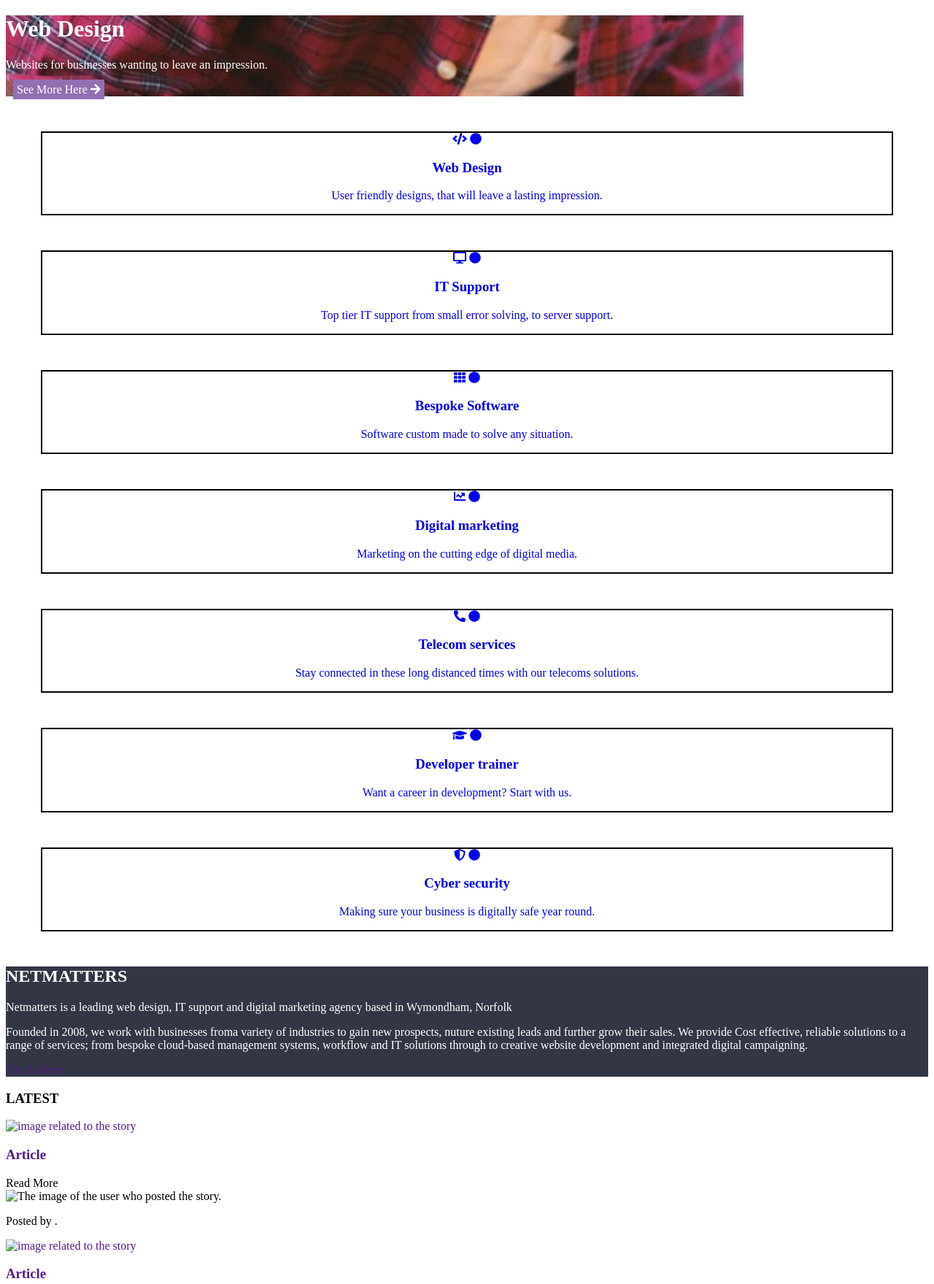
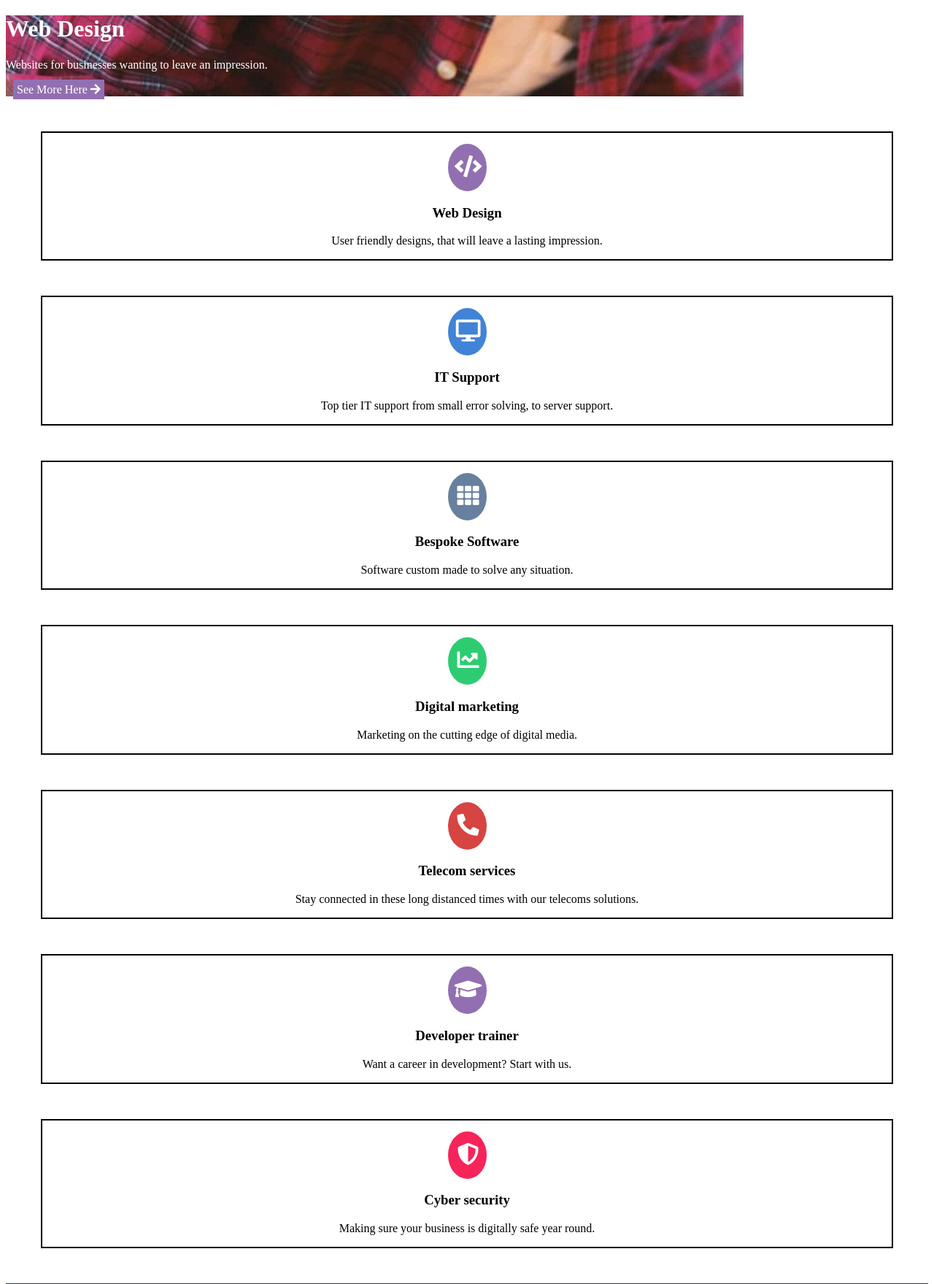
Before and after one commit to Pjard94/Netmatters, a PHP site: page / in a window 1280 px wide. Shown: the part 142-1901 px from the top of the page at 73% size. Run offline with PHP 8.4, Linux system fonts and the light colour scheme.

Commit message:
Fixed cards and their hover states.

```diff
--- a/HTML_review/index.html
+++ b/HTML_review/index.html
@@ -49,10 +49,9 @@
                 </div>
             </div>
             <div class="cards-section">
-                <div class="card"> <a href="#" rel="Support page" class="click-card">
-                    <div class="image">
+                <div class="card WD"> <a href="#" rel="Support page" class="click-card">
+                    <div class="icon ic_WD">
                         <i class="fas fa-code"></i>
-                        <i class="fas fa-circle"></i>
                     </div>
                     <div class="container">
                         <h3>Web Design</h3>
@@ -60,10 +59,9 @@
                     </div>
                 </a>
                 </div>
-                <div class="card"><a href="#" rel="Support page" class="click-card">
-                        <div class="image">
+                <div class="card IT"><a href="#" rel="Support page" class="click-card">
+                        <div class="icon ic_IT">
                             <i class="fas fa-desktop"></i>
-                            <i class="fas fa-circle"></i>
                         </div>
                         <div class="container">
                             <h3>IT Support</h3>
@@ -72,9 +70,8 @@
                         </a>
                 </div>
                 <div class="card BS"> <a href="#" rel="Support page" class="click-card">
-                    <div class="image">
+                    <div class="icon ic_BS">
                         <i class="fas fa-th"></i>
-                        <i class="fas fa-circle"></i>
                     </div>
                     <div class="container">
                         <h3>Bespoke Software</h3>
@@ -82,10 +79,9 @@
                     </div>
                     </a>
                 </div>
-                <div class="card"> <a href="#" rel="Support page" class="click-card">
-                    <div class="image">
+                <div class="card DM"> <a href="#" rel="Support page" class="click-card">
+                    <div class="icon ic_DM">
                         <i class="fas fa-chart-line"></i>
-                        <i class="fas fa-circle"></i>
                      </div>
                     <div class="container">
                         <h3>Digital marketing</h3>
@@ -93,10 +89,9 @@
                     </div>
                     </a>
                 </div>
-                <div class="card"> <a href="#" rel="Support page" class="click-card">
-                    <div class="image">
+                <div class="card TS"> <a href="#" rel="Support page" class="click-card">
+                    <div class="icon ic_TS">
                         <i class="fas fa-phone-alt"></i>
-                        <i class="fas fa-circle"></i>
                     </div>
                     <div class="container">
                         <h3>Telecom services</h3>
@@ -104,10 +99,9 @@
                     </div>
                 </a>
                 </div><a href="#" rel="Support page" class="click-card">
-                <div class="card">
-                    <div class="image">
+                <div class="card DT">
+                    <div class="icon ic_DT">
                         <i class="fas fa-graduation-cap"></i>
-                        <i class="fas fa-circle"></i>
                     </div>
                     <div class="container">
                         <h3>Developer trainer</h3>
@@ -115,10 +109,9 @@
                     </div>
                 </a>
                 </div>
-                <div class="card"> <a href="#" rel="Support page" class="click-card">
-                    <div class="image ">
+                <div class="card CS"> <a href="#" rel="Support page" class="click-card">
+                    <div class="icon ic_CS">
                         <i class="fas fa-shield-alt"></i>
-                        <i class="fas fa-circle"></i>
                     </div>
                     <div class="container">
                         <h3>Cyber security</h3>
--- a/HTML_review/sass/_base.scss
+++ b/HTML_review/sass/_base.scss
@@ -5,43 +5,6 @@
 a:link {
     text-decoration: none;
 }
-
-
-
-
-.card {
-    display: flexbox;
-    border: 2px solid black;
-    margin:3rem;
-    text-align: center;
-}
-
-
-.card a.main:after {
-    position: absolute;
-    top: 0;
-    left: 0;
-    bottom: 0;
-    right: 0;
-    content: '';
-}
-
-.click-card a:visited,
-.click-card a:link,
-.click-card a:target,
-.click-card a {
- color: black;
-}
-
-.BS:hover {
-    background-color: $fill-bespoke;
-    color: $white;
-}
-
-
-
-
-
 
 
 .culture {
@@ -59,5 +22,5 @@ footer a{
     color:#ffffff
 }
 footer a:visited {
-    color: $background-color-primary;
+    color: black;
 }
--- /dev/null
+++ b/HTML_review/sass/_card.scss
@@ -0,0 +1,130 @@
+.card {
+    display: flexbox;
+    border: 2px solid black;
+    margin:3rem;
+    text-align: center;
+}
+
+.card a:visited,
+.card a:link {
+ color: black;
+}
+
+// Hover commands
+.card a:hover {
+    color: $white;
+}
+
+// bespoke hover rules
+.card:hover .ic_BS {
+    color: $fill-bespoke;
+    background-color: $white;
+}
+
+.ic_BS {
+    background-color: $fill-bespoke;
+}
+
+.BS:hover {
+    background-color: $fill-bespoke;
+}
+
+// Web design hover rules
+.WD:hover {
+    background-color: $fill-des-dev;
+}
+
+.ic_WD {
+    background-color: $fill-des-dev;
+}
+
+.card:hover .ic_WD {
+    color: $fill-des-dev;
+    background-color: $white;
+}
+
+// Digital Marketing hover rules
+
+.DM:hover {
+    background-color: $fill-market;
+}
+.ic_DM {
+    background-color: $fill-market;
+}
+
+.card:hover .ic_DM {
+    color: $fill-market;
+    background-color: $white;
+}
+
+// IT hover rules
+
+.IT:hover {
+    background-color: $fill-supp;
+}
+.ic_IT {
+    background-color: $fill-supp;
+}
+
+.card:hover .ic_IT {
+    color: $fill-supp;
+    background-color: $white;
+}
+
+// Telecom services hover rules
+
+.TS:hover {
+    background-color: $fill-telecoms;
+}
+.ic_TS {
+    background-color: $fill-telecoms;
+}
+
+.card:hover .ic_TS {
+    color: $fill-telecoms;
+    background-color: $white;
+}
+
+
+// .WD:hover {
+.DT:hover {
+    background-color: $fill-des-dev;
+}
+.ic_DT {
+    background-color: $fill-des-dev;
+}
+
+.card:hover .ic_DT {
+    color: $fill-des-dev;
+    background-color: $white;
+}
+
+
+// .IT:hover {
+    .CS:hover {
+        background-color: $fill-cyber;
+    }
+    .ic_CS {
+        background-color: $fill-cyber;
+    }
+
+    .card:hover .ic_CS {
+        color: $fill-cyber;
+        background-color: $white;
+    }
+
+.icon {
+    display: flexbox;
+    // margin: auto;
+    margin-top: 15px;
+    margin-bottom: auto;
+    margin-left: auto;
+    margin-right: auto;
+    height: 50px;
+    width: 50px;
+    border-radius: 50%;
+    font-size: 30px;
+    padding-top: 15px;
+    padding-left: 3px;
+    color: $white;
+}
--- a/HTML_review/sass/style.css
+++ b/HTML_review/sass/style.css
@@ -27,6 +27,128 @@
   background-color: #7E57A0;
 }
 
+.card {
+  display: flexbox;
+  border: 2px solid black;
+  margin: 3rem;
+  text-align: center;
+}
+
+.card a:visited,
+.card a:link {
+  color: black;
+}
+
+.card a:hover {
+  color: #ffffff;
+}
+
+.card:hover .ic_BS {
+  color: #67809f;
+  background-color: #ffffff;
+}
+
+.ic_BS {
+  background-color: #67809f;
+}
+
+.BS:hover {
+  background-color: #67809f;
+}
+
+.WD:hover {
+  background-color: #926fb1;
+}
+
+.ic_WD {
+  background-color: #926fb1;
+}
+
+.card:hover .ic_WD {
+  color: #926fb1;
+  background-color: #ffffff;
+}
+
+.DM:hover {
+  background-color: #2ecc71;
+}
+
+.ic_DM {
+  background-color: #2ecc71;
+}
+
+.card:hover .ic_DM {
+  color: #2ecc71;
+  background-color: #ffffff;
+}
+
+.IT:hover {
+  background-color: #4183d7;
+}
+
+.ic_IT {
+  background-color: #4183d7;
+}
+
+.card:hover .ic_IT {
+  color: #4183d7;
+  background-color: #ffffff;
+}
+
+.TS:hover {
+  background-color: #d64541;
+}
+
+.ic_TS {
+  background-color: #d64541;
+}
+
+.card:hover .ic_TS {
+  color: #d64541;
+  background-color: #ffffff;
+}
+
+.DT:hover {
+  background-color: #926fb1;
+}
+
+.ic_DT {
+  background-color: #926fb1;
+}
+
+.card:hover .ic_DT {
+  color: #926fb1;
+  background-color: #ffffff;
+}
+
+.CS:hover {
+  background-color: #f62459;
+}
+
+.ic_CS {
+  background-color: #f62459;
+}
+
+.card:hover .ic_CS {
+  color: #f62459;
+  background-color: #ffffff;
+}
+
+.icon {
+  display: flexbox;
+  margin-top: 15px;
+  margin-bottom: auto;
+  margin-left: auto;
+  margin-right: auto;
+  height: 50px;
+  width: 50px;
+  border-radius: 50%;
+  font-size: 30px;
+  padding-top: 15px;
+  padding-left: 3px;
+  color: #ffffff;
+}
+
 i {
   -ms-flex-item-align: center;
       -ms-grid-row-align: center;
--- a/HTML_review/sass/style.scss
+++ b/HTML_review/sass/style.scss
@@ -2,5 +2,6 @@
 @import 'variables',
         'mixins',
         'slider',
+        'card',
         'icons',
         'base';
```
Also changed, not shown: other parts of HTML_review/sass/style.css (+1 -29 lines), 1 other file.
